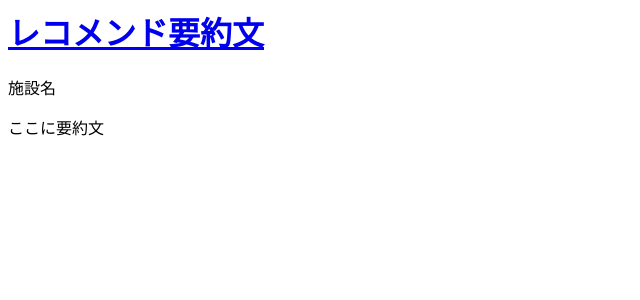
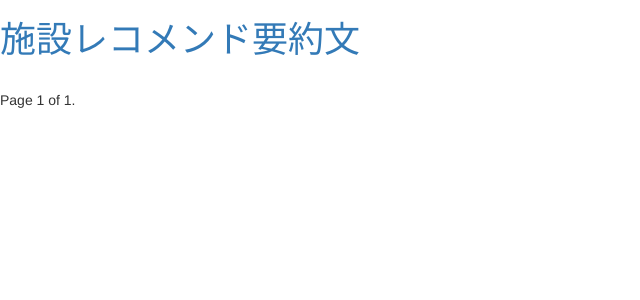
Before and after one commit to yohmiya/azure_test, a Django app: page / in a window 1280 px wide. Shown: the top 300 px of the page, without its empty margins (0-640 px from the left). Run offline with Django 3.2, Linux system fonts and the light colour scheme; data that the repository does not hold is empty; some libraries are stand-ins or nearby versions.

Commit message:
レコメンド文リスト表示

```diff
--- a/azsite/settings.py
+++ b/azsite/settings.py
@@ -111,6 +111,8 @@ AUTH_PASSWORD_VALIDATORS = [
     },
 ]
 
+# ページネーション用設定
+PAGE_PER_ITEM = 20
 
 # Internationalization
 # https://docs.djangoproject.com/en/2.1/topics/i18n/
--- a/tmc_test/templates/tmc_test/recommend_list.html
+++ b/tmc_test/templates/tmc_test/recommend_list.html
@@ -1,16 +1,39 @@
 <html>
     <head>
         <title>施設レコメンド要約文</title>
+        <link rel="stylesheet" href="//maxcdn.bootstrapcdn.com/bootstrap/3.2.0/css/bootstrap.min.css">
+        <link rel="stylesheet" href="//maxcdn.bootstrapcdn.com/bootstrap/3.2.0/css/bootstrap-theme.min.css">
+        <link href='//fonts.googleapis.com/css?family=Lobster&subset=latin,latin-ext' rel='stylesheet' type='text/css'>
     </head>
     <body>
         <div>
-            <h1><a href="/">レコメンド要約文</a></h1>
+            <h1><a href="/">施設レコメンド要約文</a></h1>
         </div>
 
-        <div>
-            <p>施設名</p>
-            <p>ここに要約文</p>
+        <table>
+            {% for recommend in page_obj %}
+                <tr>
+                    <td>{{ recommend.poi }}</td><td>{{ recommend.recommend_text }}</td>
+                </tr>
+            {% endfor %}
+        </table>
+
+        <div class="pagination">
+            <span class="step-links">
+                {% if page_obj.has_previous %}
+                    <a href="?page=1">&laquo; first</a>
+                    <a href="?page={{ page_obj.previous_page_number }}">previous</a>
+                {% endif %}
+
+                <span class="current">
+                    Page {{ page_obj.number }} of {{ page_obj.paginator.num_pages }}.
+                </span>
+
+                {% if page_obj.has_next %}
+                    <a href="?page={{ page_obj.next_page_number }}">next</a>
+                    <a href="?page={{ page_obj.paginator.num_pages }}">last &raquo;</a>
+                {% endif %}
+            </span>
         </div>
-
     </body>
 </html>
--- a/tmc_test/views.py
+++ b/tmc_test/views.py
@@ -1,5 +1,24 @@
 from django.shortcuts import render
+from django.core.paginator import Paginator, EmptyPage, PageNotAnInteger
+from .models import Recommend
+from django.conf import settings
 
-# Create your views here.
+# ページネーション用関数の定義
+def paginate_query(request, queryset, count):
+    paginator = Paginator(queryset, count)
+    page = request.GET.get('page')
+    try:
+        page_obj = paginator.page(page)
+    except PageNotAnInteger:
+        page_obj = paginator.page(1)
+    except EmptyPage:
+        page_obj = paginator.page(paginator.num_pages)
+    return page_obj
+
+
+# レコメンドDBの表示用 view
 def recommend_list(request):
-    return render(request, 'tmc_test/recommend_list.html', {})
+    recommend = Recommend.objects.filter(available_flg='1').order_by('score_rank')
+    page_obj = paginate_query(request, recommend, settings.PAGE_PER_ITEM)         # ページネーション
+    return render(request, 'tmc_test/recommend_list.html', {'page_obj': page_obj}) # モデルから取得したobjectsの代わりに、page_objを渡す
+    #return render(request, 'tmc_test/recommend_list.html', {})
```
Also changed, not shown: tmc_test/models.py (line endings or trailing spaces).
